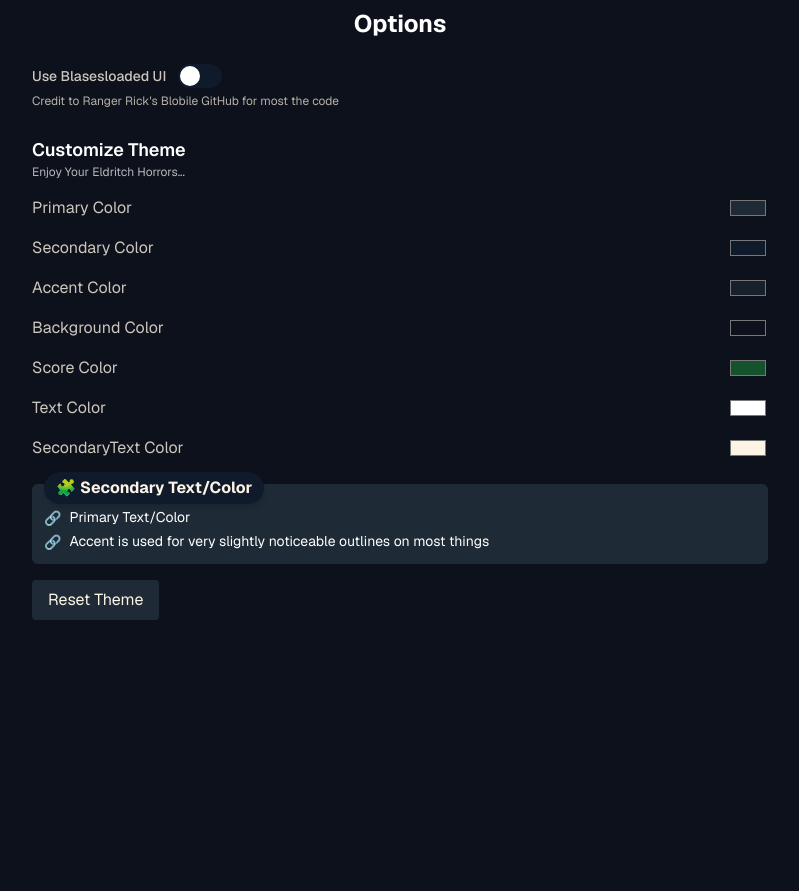
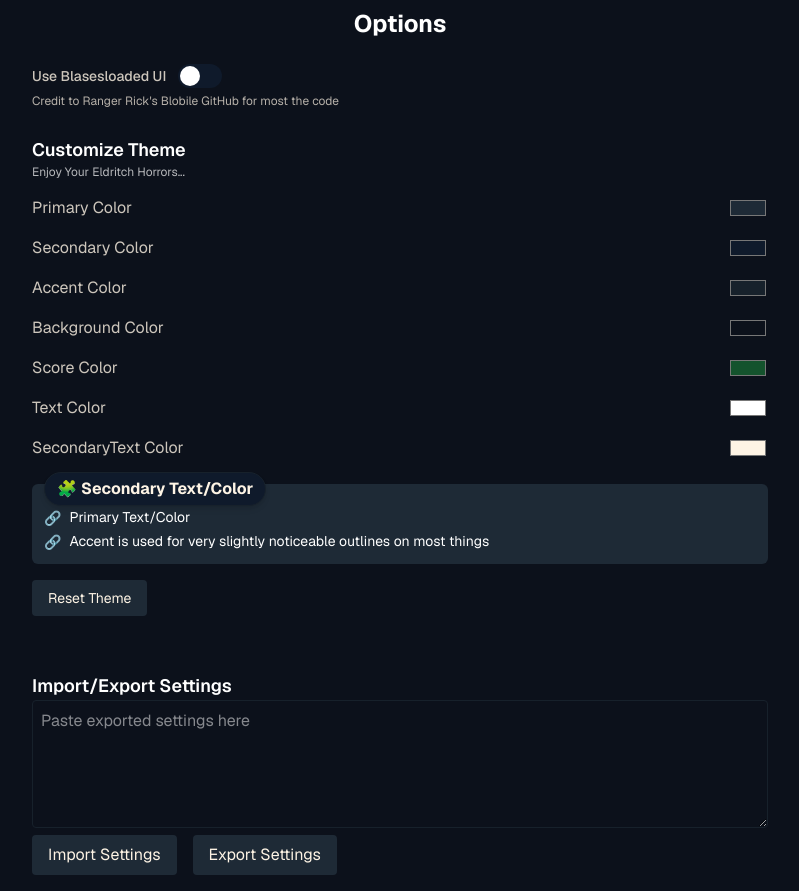
Before and after one commit to LunarianNova/emmolb, a Next.js app: page /options in a window 1280 px wide. Shown: the part 120-1011 px from the top of the page, without its empty margins (240-1039 px from the left). Before the commit the page ends 848 px from the top, so only its background shows below. Built offline with nearby package versions, Linux system fonts and the light colour scheme.

Commit message:
Export/Import

```diff
--- a/src/app/globals.css
+++ b/src/app/globals.css
@@ -50,7 +50,7 @@
 }
 
 .border-theme-accent {
-  border: var(--theme-accent);
+  border-color: var(--theme-accent);
 }
 
 .link-hover {
--- a/src/app/layout.tsx
+++ b/src/app/layout.tsx
@@ -1,8 +1,6 @@
 import type { Metadata } from "next";
 import { GeistSans } from 'geist/font/sans';
-import { GeistMono } from 'geist/font/mono';
 import "./globals.css";
-import { ThemeProvider } from "@/hooks/ThemeContext";
 import { Analytics } from "@vercel/analytics/next"
 import { SettingsProvider } from "@/components/Settings";
 import { ThemeUpdater } from "@/components/ThemeUpdater";
@@ -23,7 +21,7 @@ export default function RootLayout({
         className={`${GeistSans.className} min-h-screen`}
       >
         <SettingsProvider>
-          <ThemeUpdater />
+        <ThemeUpdater />
         {children}
         </SettingsProvider>
         <Analytics />
--- a/src/app/options/page.tsx
+++ b/src/app/options/page.tsx
@@ -1,12 +1,14 @@
 'use client'
+import { CopiedPopup } from "@/components/CopiedPopup";
 import { EventBlock } from "@/components/EventBlock";
 import { Navbar } from "@/components/Navbar";
 import { ThemeColors, useSettings } from "@/components/Settings";
 import Link from "next/link";
-import { useEffect } from "react";
+import { useEffect, useState } from "react";
 
 export default function OptionsPage() {
     const { settings, updateSetting, resetTheme } = useSettings();
+    const [importData, setImportData] = useState("");
 
     useEffect(() => {
     if (!settings.theme) return;
@@ -19,6 +21,7 @@ export default function OptionsPage() {
   return (
     <>
     <Navbar />
+    <CopiedPopup />
     <main className="mt-12">
         <div className="min-h-screen bg-theme-background text-theme-text font-sans p-4 pt-20 max-w-3xl mx-auto">
             <div className="text-2xl font-bold text-center mb-6">Options</div>
@@ -36,7 +39,7 @@ export default function OptionsPage() {
                 </div>
             </label>
             <Link href='https://github.com/RangerRick/blobile' className="text-theme-secondary opacity-70 text-xs text-bottom hover:underline">Credit to Ranger Rick's Blobile GitHub for most the code</Link>
-            <div className="mt-6 space-y-4">
+            <div className="mt-6 space-y-4 mb-10">
                 <h2 className="text-lg font-semibold mb-0">Customize Theme</h2>
                 <p className="text-xs text-color-secondary opacity-70">Enjoy Your Eldritch Horrors...</p>
                 {(['primary', 'secondary', 'accent', 'background', 'score', 'text', 'secondaryText'] as (keyof ThemeColors)[]).map((key) => (
@@ -51,10 +54,34 @@ export default function OptionsPage() {
                     </div>
                 ))}
                 <EventBlock emoji='🧩' title='Secondary Text/Color' messages={[{index: 1, message: "Primary Text/Color"}, {index: 0, message: "Accent is used for very slightly noticeable outlines on most things"}]}/>
-                <button onClick={resetTheme} className="link-hover px-4 py-2 bg-theme-accent text-theme-secondary rounded mb-4">
+                <button onClick={resetTheme} className="link-hover px-4 py-2 bg-theme-accent text-sm text-theme-secondary rounded mb-4">
                     Reset Theme
                 </button>
-                </div>
+            </div>
+
+            <h2 className="text-lg font-semibold mb-0">Import/Export Settings</h2>
+            <textarea placeholder="Paste exported settings here" value={importData} onChange={(e) => setImportData(e.target.value)} className="w-full h-32 p-2 bg-theme-background text-theme-text border border-theme-accent rounded"/>
+            <div>
+                <button
+                onClick={() => {
+                    try {
+                        const parsed = JSON.parse(importData);
+                        Object.entries(parsed).forEach(([key, value]) => updateSetting(key, value));
+                        alert("Settings imported!");
+                    } catch (e) {
+                        alert("Invalid settings JSON.");
+                    }
+                }}className="px-4 py-2 link-hover bg-theme-accent text-theme-secondary rounded mr-4">
+                Import Settings
+                </button>
+                <button onClick={() => {
+                    const json = JSON.stringify(settings, null, 2);
+                    navigator.clipboard.writeText(json);
+                    (window as any).showCopiedPopup?.();
+                }} className="px-4 py-2 link-hover bg-theme-accent text-theme-secondary rounded">
+                    Export Settings
+                </button>
+            </div>
         </div>
     </main>
     </>
--- a/src/components/CopiedPopup.tsx
+++ b/src/components/CopiedPopup.tsx
@@ -18,7 +18,7 @@ export function CopiedPopup() {
 
   return (
     <div
-      className="fixed top-32 left-1/2 transform -translate-x-1/2 z-50 inline-block rounded-full px-3 py-1 text-base font-bold text-theme-secondary bg-theme-primary border  shadow-md select-none"
+      className="fixed top-32 left-1/2 transform -translate-x-1/2 z-50 inline-block rounded-full px-3 py-1 text-base font-bold text-theme-secondary bg-theme-primary border border-theme-accent shadow-md select-none"
       style={{ userSelect: 'none', top: '6rem'}}
     >
       Copied!
```
